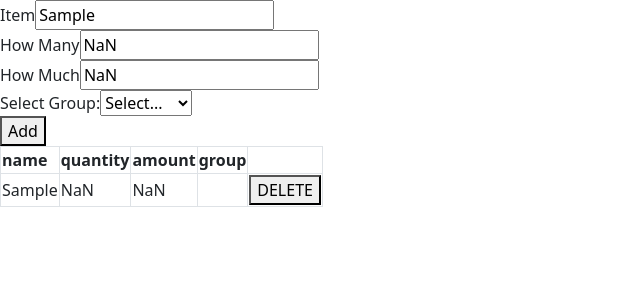
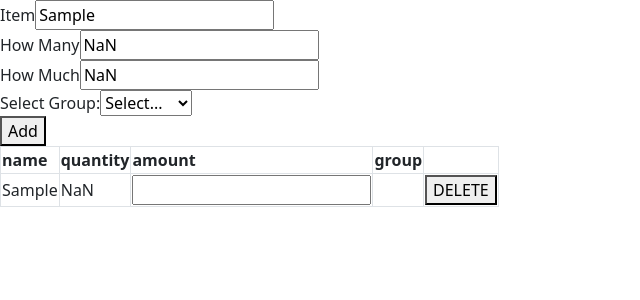
Before and after one commit to archmanayon/archeact, a React (Vite) app: page / in a window 1280 px wide. Both pictures are taken after typing "Sample", "Sample", "Sample" into the empty fields and a click on the button "Add". Shown: the top 300 px of the page, without its empty margins (0-640 px from the left). Built offline with nearby package versions, Linux system fonts and the light colour scheme.

Commit message:
amount as an input

```diff
--- a/src/App.tsx
+++ b/src/App.tsx
@@ -2,6 +2,7 @@ import { MouseEvent, useState } from "react";
 
 import ListOfItems from "./grocery/ListOfItems";
 import Item from "./grocery/Item";
+import Increment from "./component/Increment";
 
 function App() {
 
@@ -16,6 +17,7 @@ function App() {
           <Item onAdd = {onAdd}/>
           <ListOfItems list={list} handleDelete={(selectIndex)=> setList(list.filter((anItem, index)=> index !==selectIndex))}/>
         </div>
+
     </div>
   )
 }
--- /dev/null
+++ b/src/grocery/AmountAdjust.tsx
@@ -0,0 +1,20 @@
+interface Props{
+    orig:Number;
+}
+
+const AmountAdjust = ({orig}:Props) => {
+  return (
+    <>
+        <form>
+            <input
+                type="number"
+                name="amountName"
+                onChange={(e)=>console.log(e.target.value)}
+                value={orig}
+            />
+        </form>
+    </>
+  )
+}
+
+export default AmountAdjust
--- a/src/grocery/ListOfItems.tsx
+++ b/src/grocery/ListOfItems.tsx
@@ -1,3 +1,5 @@
+import AmountAdjust from "./AmountAdjust";
+
 interface Props {
   list: [
     {
@@ -33,7 +35,9 @@ const ListOfItems = ({ list, handleDelete }: Props) => {
               >
                 <td className="border border-slate-800">{item.itemName}</td>
                 <td className="border border-slate-800">{item.quantity.toString()}</td>
-                <td className="border border-slate-800">{item.amount.toString()}</td>
+                <td className="border border-slate-800">
+                  <AmountAdjust orig={item.amount}/>
+                </td>
                 <td className="border border-slate-800">{item.group}</td>
                 <td className="border border-slate-800" ><button onClick={()=>handleDelete(index)} >DELETE</button></td>
               </tr>
```
Also changed, not shown: src/component/Increment.tsx (+35 -20 lines).
